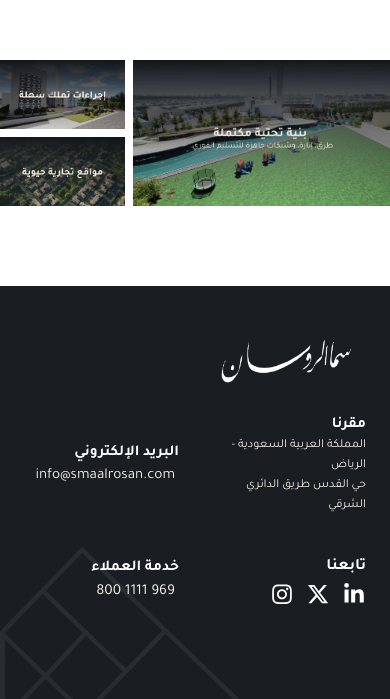
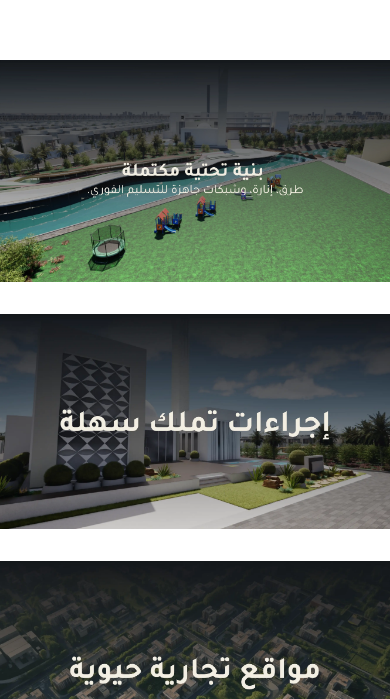
Before and after one commit to Ahmed-Soliman33/sama-alrosan, a React (Vite) app: page / in a window 390 px wide. Shown: the part 3365-4064 px from the top of the page. Built offline with nearby package versions, Linux system fonts and the light colour scheme.

Commit message:
fix responsive issue in FooterBannersSection

```diff
--- a/src/components/home/FooterBannersSection.jsx
+++ b/src/components/home/FooterBannersSection.jsx
@@ -9,7 +9,7 @@ const BANNERS = [
     id: 1,
     image: banner_1,
     title: "بنية تحتية مكتملة",
-    className: "col-span-2 row-span-2",
+    className: "md:col-span-2 row-span-2",
   },
   {
     id: 2,
@@ -27,7 +27,7 @@ const BANNERS = [
 
 const FooterBannersSection = () => {
   return (
-    <section className="grid grid-flow-col grid-rows-2 gap-2 py-20 sm:gap-4 md:pb-40 lg:gap-x-12 lg:gap-y-11">
+    <section className="grid grid-cols-1 grid-rows-2 gap-8 py-20 md:grid-flow-col md:pb-40 lg:gap-x-12 lg:gap-y-11">
       {BANNERS.map((banner) => (
         <div className={`${banner.className} overflow-hidden`} key={banner.id}>
           <motion.img
@@ -53,11 +53,11 @@ export default FooterBannersSection;
 
 export const FooterBannersSkeleton = () => {
   return (
-    <section className="grid grid-flow-col grid-rows-2 gap-2 py-20 sm:gap-4 md:pb-40 lg:gap-x-12 lg:gap-y-11">
+    <section className="grid grid-cols-1 grid-rows-2 gap-8 py-20 md:grid-flow-col md:pb-40 lg:gap-x-12 lg:gap-y-11">
       {BANNERS.map((banner) => (
         <div className={`${banner.className} overflow-hidden`} key={banner.id}>
           <Skeleton
-            className={`${banner.id === 1 ? "h-[45vh] w-[65vw]" : "h-[20vh] w-[40vw]"} rounded-none`}
+            className={`${banner.id === 1 ? "h-[14.5rem] w-[100vw] md:h-[45vh] md:w-[65vw]" : "h-[14.5rem] w-[100vw] md:h-[20vh] md:w-[40vw]"} rounded-none`}
           />
           <h3 className="sr-only absolute bottom-8 left-1/2 -translate-x-1/2 text-lg font-semibold text-white md:text-2xl">
             {banner.title}
```
